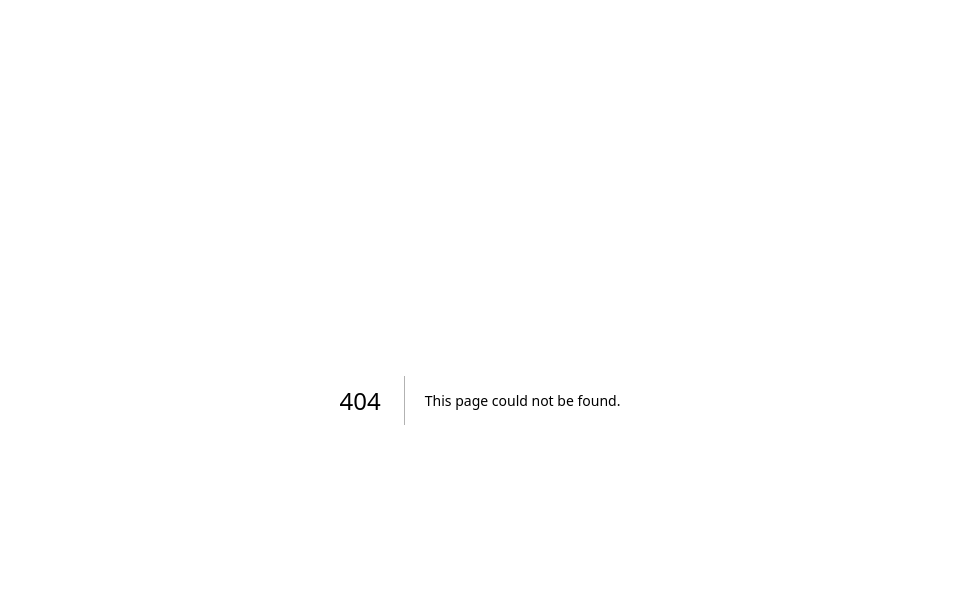
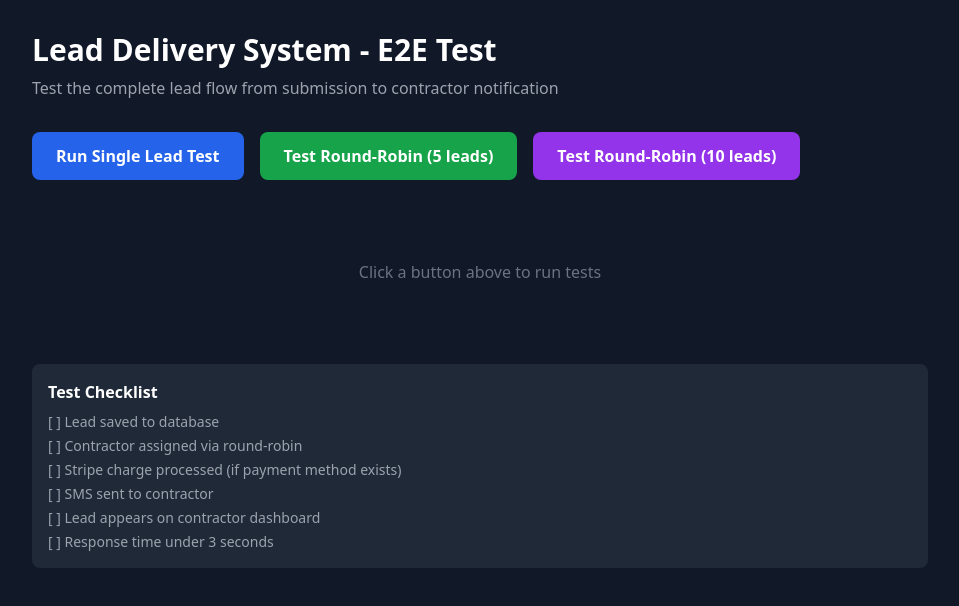
Before and after one commit to jlanddev/texasgaragefix, a Next.js app: page /test-lead-flow in a window 1280 px wide. Before the commit this address had no page. Shown: the top 606 px of the page, without its empty margins (160-1119 px from the left). Built offline with nearby package versions, Linux system fonts and the light colour scheme.

Commit message:
Add E2E test page at /test-lead-flow
Tests full lead delivery system end-to-end

🤖 Generated with [Claude Code](https://claude.com/claude-code)

Co-Authored-By: Claude <noreply@anthropic.com>

```diff
--- /dev/null
+++ b/app/test-lead-flow/page.js
@@ -0,0 +1,199 @@
+'use client';
+
+import { useState } from 'react';
+
+export default function TestLeadFlow() {
+  const [results, setResults] = useState([]);
+  const [running, setRunning] = useState(false);
+
+  const addResult = (step, status, data) => {
+    setResults(prev => [...prev, { step, status, data, time: new Date().toISOString() }]);
+  };
+
+  const runTest = async () => {
+    setResults([]);
+    setRunning(true);
+
+    const testLead = {
+      name: `Test User ${Date.now()}`,
+      phone: '555-TEST-' + Math.floor(Math.random() * 1000),
+      email: `test${Date.now()}@test.com`,
+      address: '123 Test Street',
+      city: 'Houston',
+      county: 'Harris',
+      zip: '77001',
+      issue: 'Test lead - garage door not opening',
+      jobType: 'residential',
+    };
+
+    addResult('1. Test Lead Data', 'info', testLead);
+
+    // Step 1: Submit lead
+    try {
+      const startTime = Date.now();
+      const response = await fetch('/api/leads', {
+        method: 'POST',
+        headers: { 'Content-Type': 'application/json' },
+        body: JSON.stringify(testLead),
+      });
+
+      const elapsed = Date.now() - startTime;
+      const data = await response.json();
+
+      if (response.ok && data.success) {
+        addResult('2. Lead Submitted', 'success', {
+          ...data,
+          responseTime: `${elapsed}ms`,
+          underThreeSeconds: elapsed < 3000
+        });
+      } else {
+        addResult('2. Lead Submitted', 'error', { error: data.error || 'Unknown error', status: response.status });
+      }
+    } catch (error) {
+      addResult('2. Lead Submitted', 'error', { error: error.message });
+    }
+
+    // Step 2: Verify lead in database (via debug endpoint on garageleadly)
+    try {
+      const verifyResponse = await fetch(`https://garageleadly.com/api/debug?email=${testLead.email}`);
+      const verifyData = await verifyResponse.json();
+      addResult('3. Database Verification', verifyResponse.ok ? 'success' : 'warning', verifyData);
+    } catch (error) {
+      addResult('3. Database Verification', 'warning', { note: 'Could not verify - CORS may block cross-origin requests' });
+    }
+
+    setRunning(false);
+  };
+
+  const runMultipleLeads = async (count) => {
+    setResults([]);
+    setRunning(true);
+
+    addResult('Round-Robin Test', 'info', { totalLeads: count });
+
+    const results = [];
+    for (let i = 0; i < count; i++) {
+      const testLead = {
+        name: `Test User ${i + 1}`,
+        phone: `555-${String(i).padStart(4, '0')}`,
+        email: `test${Date.now()}-${i}@test.com`,
+        address: `${100 + i} Test Street`,
+        city: 'Houston',
+        county: 'Harris',
+        zip: '77001',
+        issue: `Test lead #${i + 1}`,
+        jobType: 'residential',
+      };
+
+      try {
+        const response = await fetch('/api/leads', {
+          method: 'POST',
+          headers: { 'Content-Type': 'application/json' },
+          body: JSON.stringify(testLead),
+        });
+        const data = await response.json();
+        results.push({ leadNum: i + 1, success: data.success, contractorId: data.contractorId });
+      } catch (error) {
+        results.push({ leadNum: i + 1, success: false, error: error.message });
+      }
+    }
+
+    // Analyze distribution
+    const contractorCounts = {};
+    results.forEach(r => {
+      if (r.contractorId) {
+        contractorCounts[r.contractorId] = (contractorCounts[r.contractorId] || 0) + 1;
+      }
+    });
+
+    addResult('Lead Distribution', 'success', {
+      results,
+      distribution: contractorCounts,
+      totalSuccessful: results.filter(r => r.success).length,
+      totalFailed: results.filter(r => !r.success).length,
+    });
+
+    setRunning(false);
+  };
+
+  return (
+    <div className="min-h-screen bg-gray-900 text-white p-8">
+      <div className="max-w-4xl mx-auto">
+        <h1 className="text-3xl font-bold mb-2">Lead Delivery System - E2E Test</h1>
+        <p className="text-gray-400 mb-8">Test the complete lead flow from submission to contractor notification</p>
+
+        <div className="flex gap-4 mb-8">
+          <button
+            onClick={runTest}
+            disabled={running}
+            className="bg-blue-600 hover:bg-blue-700 px-6 py-3 rounded-lg font-semibold disabled:opacity-50"
+          >
+            {running ? 'Running...' : 'Run Single Lead Test'}
+          </button>
+
+          <button
+            onClick={() => runMultipleLeads(5)}
+            disabled={running}
+            className="bg-green-600 hover:bg-green-700 px-6 py-3 rounded-lg font-semibold disabled:opacity-50"
+          >
+            Test Round-Robin (5 leads)
+          </button>
+
+          <button
+            onClick={() => runMultipleLeads(10)}
+            disabled={running}
+            className="bg-purple-600 hover:bg-purple-700 px-6 py-3 rounded-lg font-semibold disabled:opacity-50"
+          >
+            Test Round-Robin (10 leads)
+          </button>
+        </div>
+
+        <div className="space-y-4">
+          {results.map((result, idx) => (
+            <div
+              key={idx}
+              className={`p-4 rounded-lg border ${
+                result.status === 'success' ? 'bg-green-900/30 border-green-500' :
+                result.status === 'error' ? 'bg-red-900/30 border-red-500' :
+                result.status === 'warning' ? 'bg-yellow-900/30 border-yellow-500' :
+                'bg-gray-800 border-gray-600'
+              }`}
+            >
+              <div className="flex items-center gap-2 mb-2">
+                <span className={`w-3 h-3 rounded-full ${
+                  result.status === 'success' ? 'bg-green-500' :
+                  result.status === 'error' ? 'bg-red-500' :
+                  result.status === 'warning' ? 'bg-yellow-500' :
+                  'bg-gray-500'
+                }`} />
+                <span className="font-semibold">{result.step}</span>
+                <span className="text-xs text-gray-500">{result.time}</span>
+              </div>
+              <pre className="text-sm bg-black/30 p-3 rounded overflow-auto max-h-96">
+                {JSON.stringify(result.data, null, 2)}
+              </pre>
+            </div>
+          ))}
+        </div>
+
+        {results.length === 0 && (
+          <div className="text-center text-gray-500 py-12">
+            Click a button above to run tests
+          </div>
+        )}
+
+        <div className="mt-8 p-4 bg-gray-800 rounded-lg">
+          <h3 className="font-semibold mb-2">Test Checklist</h3>
+          <ul className="text-sm text-gray-400 space-y-1">
+            <li>[ ] Lead saved to database</li>
+            <li>[ ] Contractor assigned via round-robin</li>
+            <li>[ ] Stripe charge processed (if payment method exists)</li>
+            <li>[ ] SMS sent to contractor</li>
+            <li>[ ] Lead appears on contractor dashboard</li>
+            <li>[ ] Response time under 3 seconds</li>
+          </ul>
+        </div>
+      </div>
+    </div>
+  );
+}
```
